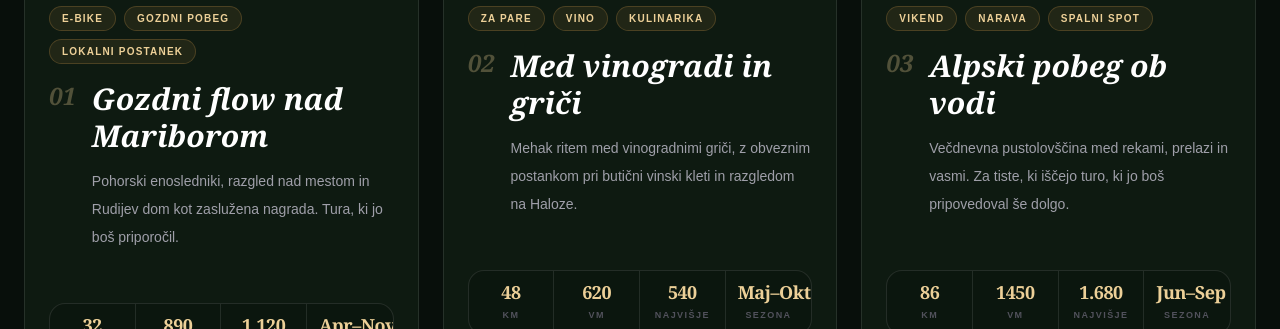
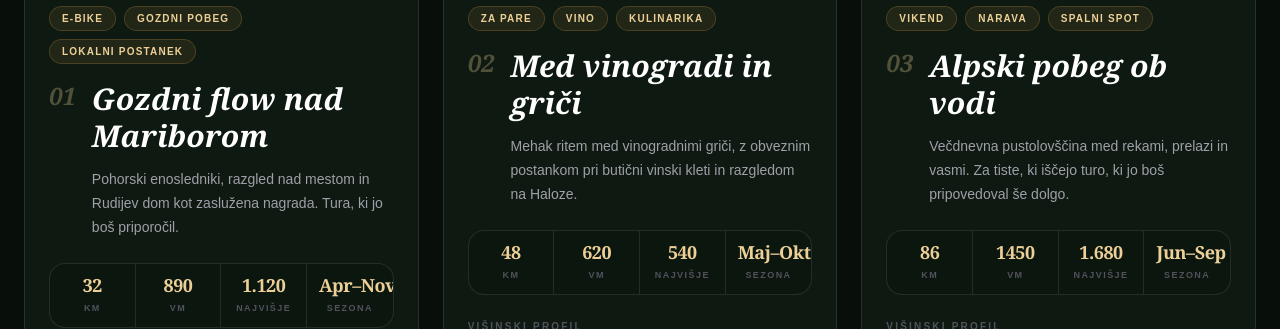
Before and after one commit to rabojan/bojan-on-bike-app, a Next.js app: page /preview/ture in a window 1280 px wide. Shown: the part 1280-1609 px from the top of the page. Built offline with nearby package versions, Linux system fonts and the light colour scheme.

Commit message:
Align preview tour cards and update hero image

```diff
--- a/app/preview/ture/page.tsx
+++ b/app/preview/ture/page.tsx
@@ -328,9 +328,7 @@ function TourCard({ tour }: { tour: (typeof tours)[number] }) {
             <h2 className="font-serif text-3xl font-black italic leading-tight text-white">
               {tour.title}
             </h2>
-            <p className="mt-3 min-h-[112px] text-sm leading-7 text-zinc-400">
-              {tour.description}
-            </p>
+            <p className="mt-3 h-[72px] overflow-hidden text-sm leading-6 text-zinc-400">{tour.description}</p>
           </div>
         </div>
 
```
